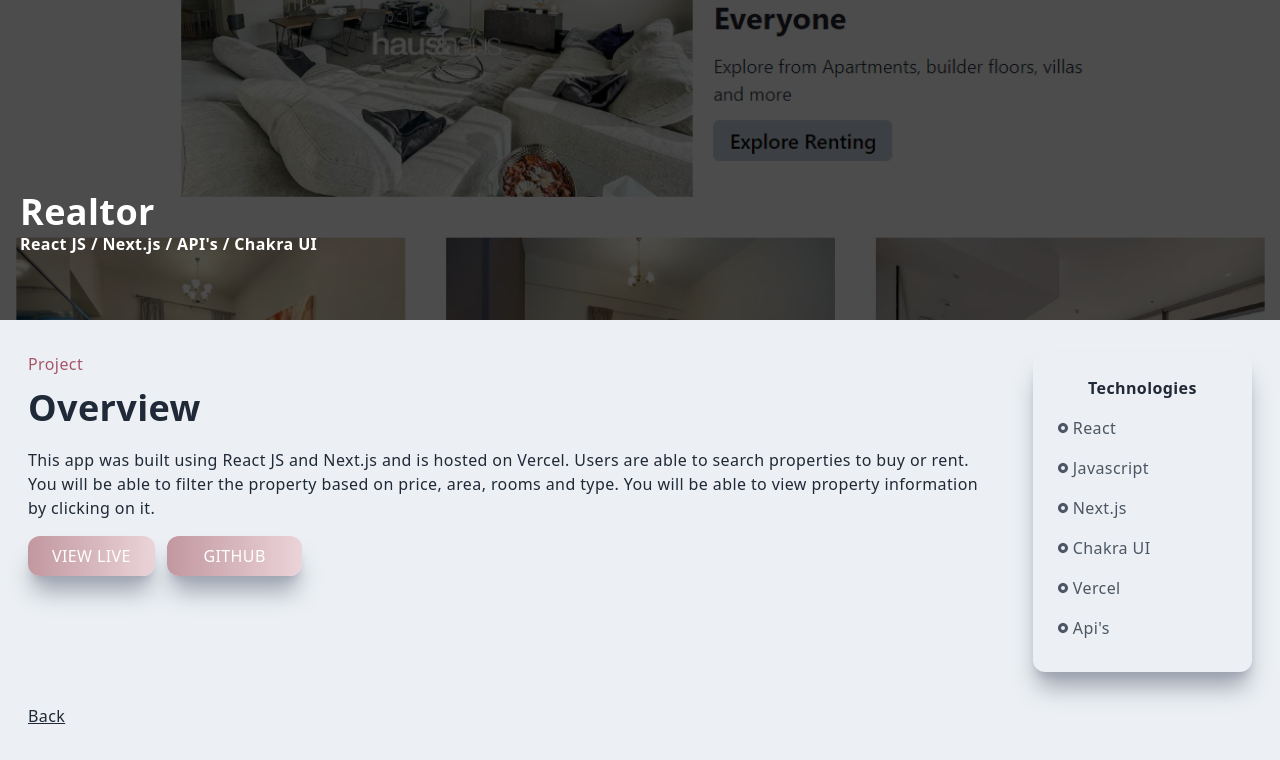
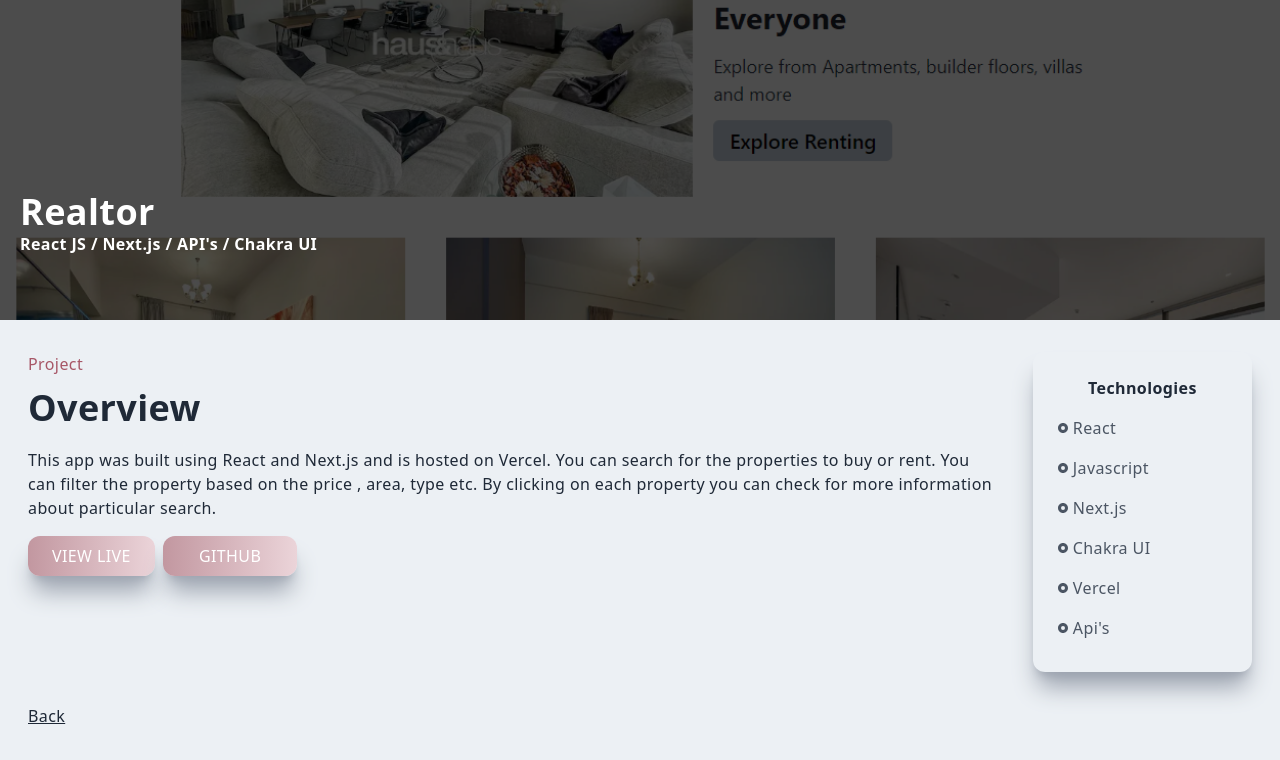
Before and after one commit to sandram92/Portfolio, a Next.js app: page /realtor in a window 1280 px wide. Shown: the top 760 px of the page. Built offline with nearby package versions, Linux system fonts and the light colour scheme.

Commit message:
email function added

```diff
--- a/components/Contact.jsx
+++ b/components/Contact.jsx
@@ -11,14 +11,22 @@ const Contact = () => {
   const [alert, setAlert] = useState(false);
   const [value, setValue] = useState("");
 
+  const validEmail = (e) => {
+    let userInput = e.target.value;
+    let mailformat = /^\w+([\.-]?\w+)*@\w+([\.-]?\w+)*(\.\w{2,3})+$/;
+    if (userInput.match(mailformat)) {
+      setValue(userInput);
+    } else {
+      setValue("");
+    }
+  };
 
-  const alertMessage = () => {
+  const alertMessage = (e) => {
     setAlert(true);
     setTimeout(() => setAlert(false), 3000);
   };
   const sendEmail = (e) => {
     e.preventDefault();
-
     emailjs
       .sendForm(
         "service_gkr0yyt",
@@ -104,12 +112,11 @@ const Contact = () => {
                 <div className="flex flex-col py-2">
                   <label className="uppercase text-sm py-2">Email</label>
                   <input
-                    required
                     className="border-2 rounded-lg p-3 border-[#e2d0d4] flex"
                     type="email"
                     name="user_email"
-                    placeholder="Example@gmail.com"
-                    onChange={(e) => setValue(e.target.value)}
+                    placeholder="youremail@gmail.com"
+                    onChange={validEmail}
                   />
                 </div>
                 <div className="flex flex-col py-2">
@@ -127,7 +134,7 @@ const Contact = () => {
                     <textarea
                       className="border-2 rounded-lg p-3 border-[#e2d0d4]"
                       rows="10"
-                      placeholder="Write a lovely message to me :)"
+                      placeholder="Your message"
                       name="message"
                     ></textarea>
                   </div>
@@ -139,7 +146,7 @@ const Contact = () => {
                 </div>
                 {value === "" ? (
                   <button
-                    style={{ opacity: 0.2 }}
+                    style={{ opacity: 0.3 }}
                     disabled={value.length < 1}
                     onClick={alertMessage}
                     type="submit"
--- a/pages/realtor.jsx
+++ b/pages/realtor.jsx
@@ -23,22 +23,22 @@ const realtor = () => {
 
       <div className="max-w-[1240px] mx-auto p-2 grid md:grid-cols-5 gap-8 pt-8">
         <div className="col-span-4">
-          <p className='text-[#a75767] pb-3'>Project</p>
-          <h2 className='pb-5'>Overview</h2>
+          <p className="text-[#a75767] pb-3">Project</p>
+          <h2 className="pb-5">Overview</h2>
           <p>
-            This app was built using React JS and Next.js and is hosted on
-            Vercel. Users are able to search properties to buy or rent. You will
-            be able to filter the property based on price, area, rooms and type.
-            You will be able to view property information by clicking on it.
+            This app was built using React and Next.js and is hosted on Vercel.
+            You can search for the properties to buy or rent. You can filter the
+            property based on the price , area, type etc. By clicking on each
+            property you can check for more information about particular search.
           </p>
           <a
-            href="https://realestate-ce3upzdm7-sandram92.vercel.app/"
+            href="https://realestate-sandram92.vercel.app/"
             target="_blank"
             rel="noopener noreferrer"
           >
             <button className="px-6 py-2  mt-4 mr-2 shadow-xl shadow-gray-400 rounded-xl uppercase bg-gradient-to-r from-[#c297a0] to-[#ebd4d9] text-white">
               View Live
-            </button>{" "}
+            </button>
           </a>
           <a
             href="https://github.com/sandram92/sandra_realestate"
```
